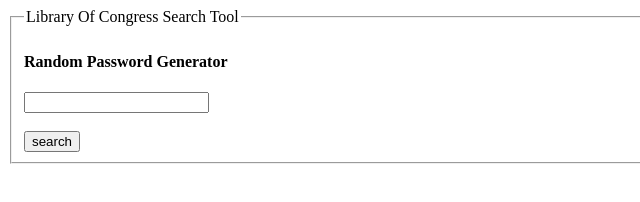
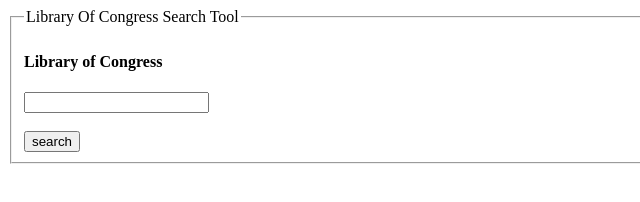
Before and after one commit to JennyRussell/library-of-congress-search-engine, a plain HTML site: page index.html in a window 1280 px wide. Shown: the full height of the page, 0-640 px from the left. Drawn offline with Linux system fonts and the light colour scheme.

Commit message:
form update

```diff
--- a/index.html
+++ b/index.html
@@ -17,7 +17,7 @@
                 <div class="row">
                     <div class="col-lg-10 col-sm-12">
                         <div class="info">
-                            <h4>Random Password Generator</h4>
+                            <h4>Library of Congress</h4>
                             <input type="text" id="display">
                             <br>
                             <br>
```
